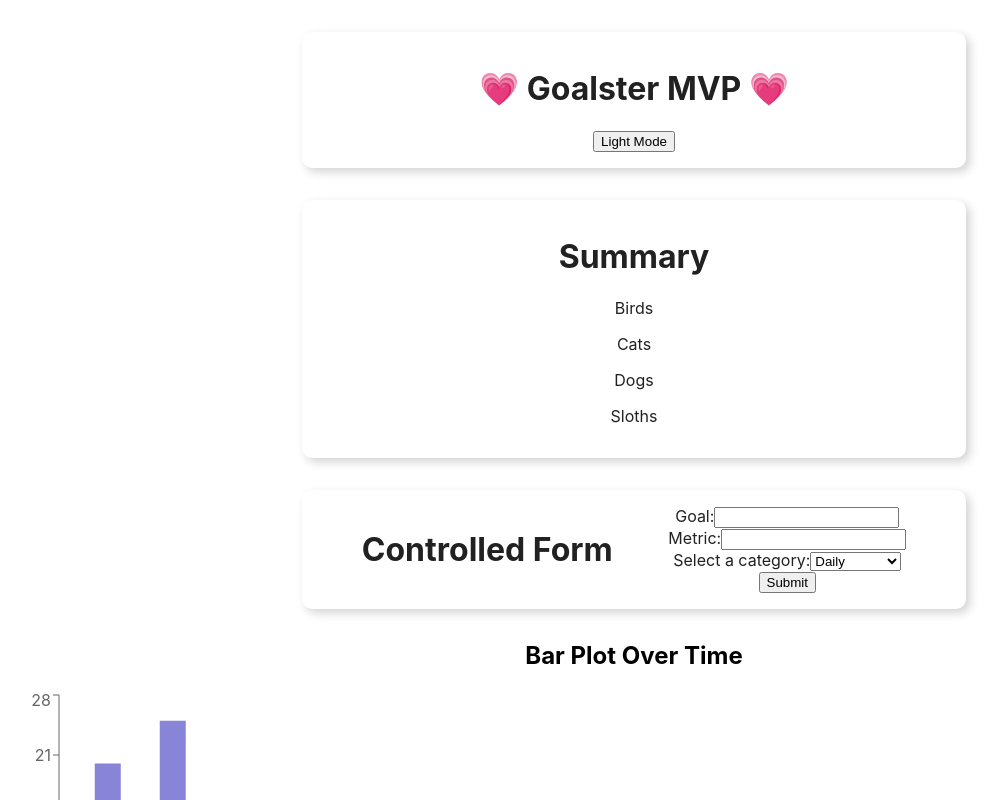
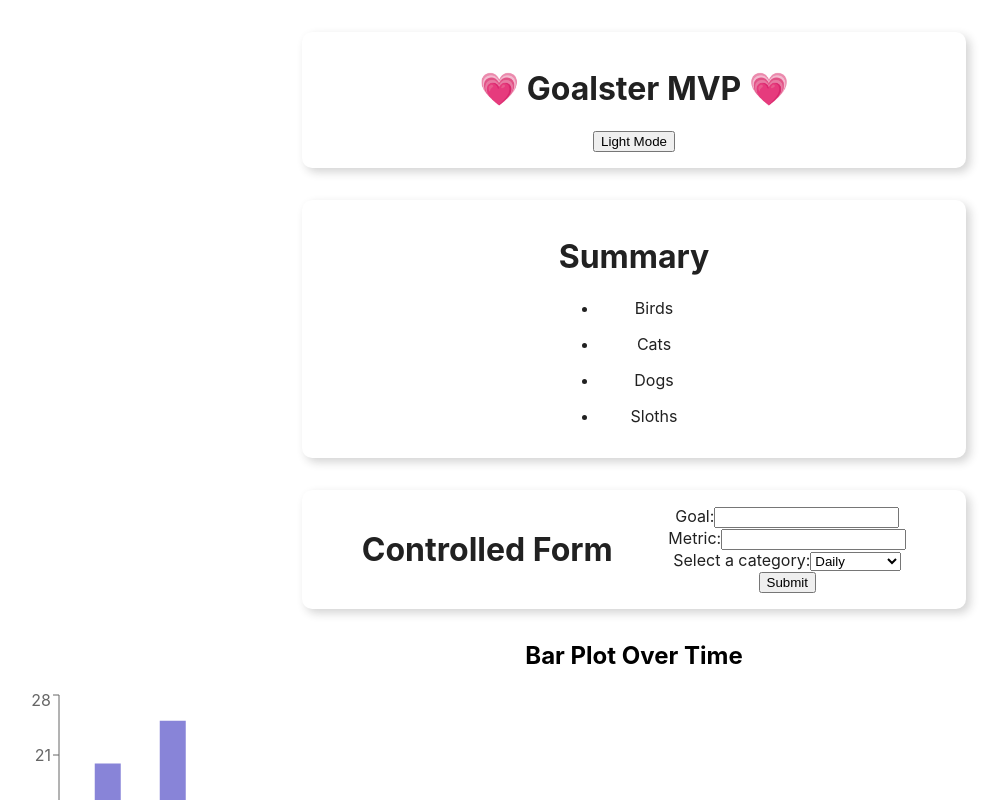
Before and after one commit to benjamin-jacobson/SE-Phase-2-Project, a React (Create React App) app: page / in a window 1280 px wide. Shown: the top 800 px of the page, without its empty margins (6-1010 px from the left). Built offline with nearby package versions, Linux system fonts and the light colour scheme; data requests are answered from the project's data file.

Commit message:
compontent summaryList created

```diff
--- a/src/App.js
+++ b/src/App.js
@@ -18,6 +18,7 @@ function App() {
     setIsDarkMode((isDarkMode) => !isDarkMode)
   }
 
+  // Getting Data From JSON DB
   useEffect(() => {
     const url = "http://localhost:4000/animals"
     fetch(url,
@@ -42,8 +43,6 @@ function App() {
     { date: "2023-04-01", value: 25 },
   ];
 
-  const animal_names = data.map((i)=> {return <p>{i.name}</p>})
-
   return (
 
     <div style={{textAlign:"center"}} >
@@ -52,7 +51,7 @@ function App() {
       <Header isDarkMode={isDarkMode} onDarkModeClick={handleDarkModeClick} />
       </div>
       <div className={"App " + (isDarkMode ? "dark" : "light")}>
-      <Summary data={animal_names} />
+      <Summary data={animals} />
       </div>
       <div className={"App " + (isDarkMode ? "dark" : "light")}>
       <h1>Controlled  Form</h1>
--- a/src/components/Summary.js
+++ b/src/components/Summary.js
@@ -1,11 +1,15 @@
 import React from "react";
+import SummaryList from "./SummaryList";
 
 function Summary({data}) {
+
   return (
-    <header>
-      <h1>Summary</h1>
-      {data}
-    </header>
+    <div>
+      <header>
+        <h1>Summary</h1>
+      </header>
+      <SummaryList data={data} />
+    </div>
   );
 }
 
--- /dev/null
+++ b/src/components/SummaryList.js
@@ -0,0 +1,36 @@
+import React from "react";
+
+function SummaryList({data}) {
+
+const data_bullets = data.map((i) => {
+  return (
+    <ul><li>{i.name}</li></ul>
+
+)})
+
+return (
+  <div>
+    {data_bullets}
+  </div>
+)
+}
+export default SummaryList;
+
+
+
+// import React from "react";
+
+// function SummaryList({data}) {
+
+// const data_bullets = data.map((i) => {
+//   return (
+//   <p>{i.name}</p>
+// )})
+
+// return (
+//   <div>
+//     {data_bullets}
+//   </div>
+// )
+// }
+// export default SummaryList;
```
